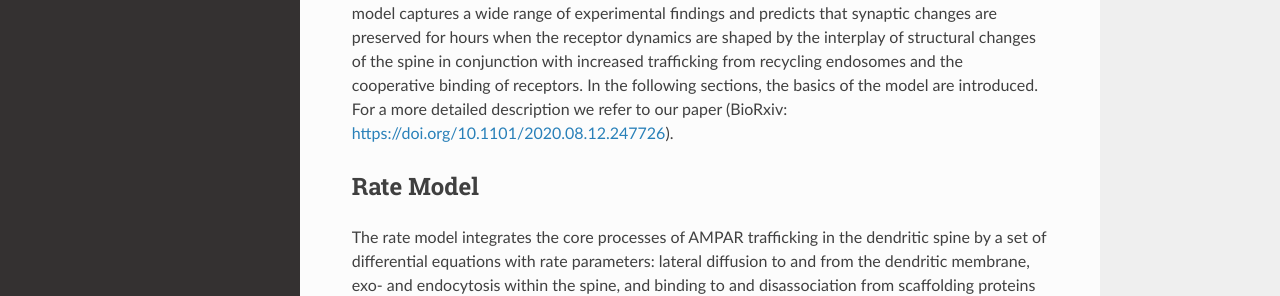
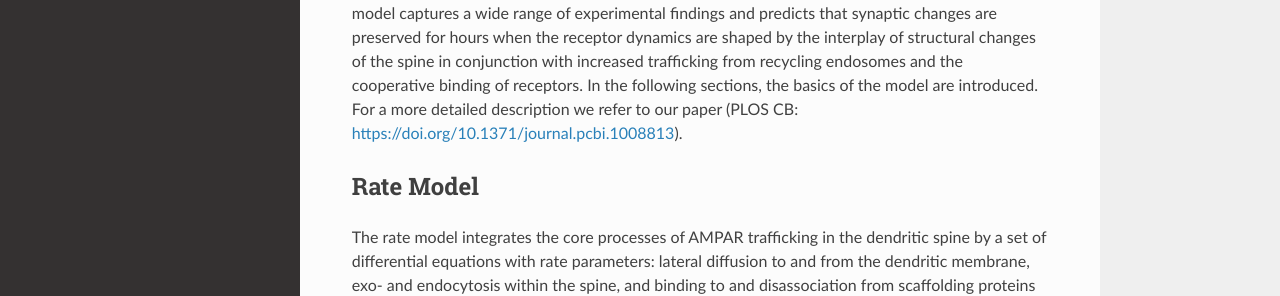
Before and after one commit to MoritzB90/AMPAR-Trafficking-Model, a Sphinx documentation site: the page built from sphinx/source/introduction.rst, in a window 1280 px wide and 900 px high. Shown: the part 350-646 px from the top of the window. Built offline with Sphinx 7.4.7 and the Read the Docs theme 2.0.0, drawn with Linux system fonts in a browser that asks for light colours; some of the changed text lies outside the part shown.

Commit message:
Update introduction.rst

```diff
--- a/sphinx/source/introduction.rst
+++ b/sphinx/source/introduction.rst
@@ -1,7 +1,7 @@
 Introduction
 ============
 
-The maintenance of synaptic changes resulting from long-term potentiation (LTP) is essential for brain function such as memory and learning. Different LTP phases have been associated with diverse molecular processes and pathways, and the molecular underpinnings of LTP on the short, as well as long time scales, are well established. However, the principles on the intermediate time scale of 1-6 hours that mediate the early phase of LTP (E-LTP) remain elusive. We hypothesize that the interplay between specific features of postsynaptic AMPA receptor (AMPAR) trafficking is responsible for sustaining synaptic changes during this LTP phase. We test this hypothesis by formalizing a biophysical model that integrates several experimentally-motivated mechanisms. The model captures a wide range of experimental findings and predicts that synaptic changes are preserved for hours when the receptor dynamics are shaped by the interplay of structural changes of the spine in conjunction with increased trafficking from recycling endosomes and the cooperative binding of receptors. In the following sections, the basics of the model are introduced. For a more detailed description we refer to our paper (BioRxiv: `https://doi.org/10.1101/2020.08.12.247726 <https://doi.org/10.1101/2020.08.12.247726>`_).
+The maintenance of synaptic changes resulting from long-term potentiation (LTP) is essential for brain function such as memory and learning. Different LTP phases have been associated with diverse molecular processes and pathways, and the molecular underpinnings of LTP on the short, as well as long time scales, are well established. However, the principles on the intermediate time scale of 1-6 hours that mediate the early phase of LTP (E-LTP) remain elusive. We hypothesize that the interplay between specific features of postsynaptic AMPA receptor (AMPAR) trafficking is responsible for sustaining synaptic changes during this LTP phase. We test this hypothesis by formalizing a biophysical model that integrates several experimentally-motivated mechanisms. The model captures a wide range of experimental findings and predicts that synaptic changes are preserved for hours when the receptor dynamics are shaped by the interplay of structural changes of the spine in conjunction with increased trafficking from recycling endosomes and the cooperative binding of receptors. In the following sections, the basics of the model are introduced. For a more detailed description we refer to our paper (PLOS CB: `https://doi.org/10.1371/journal.pcbi.1008813 <https://doi.org/10.1371/journal.pcbi.1008813>`_).
 
 Rate Model
 ----------
```
